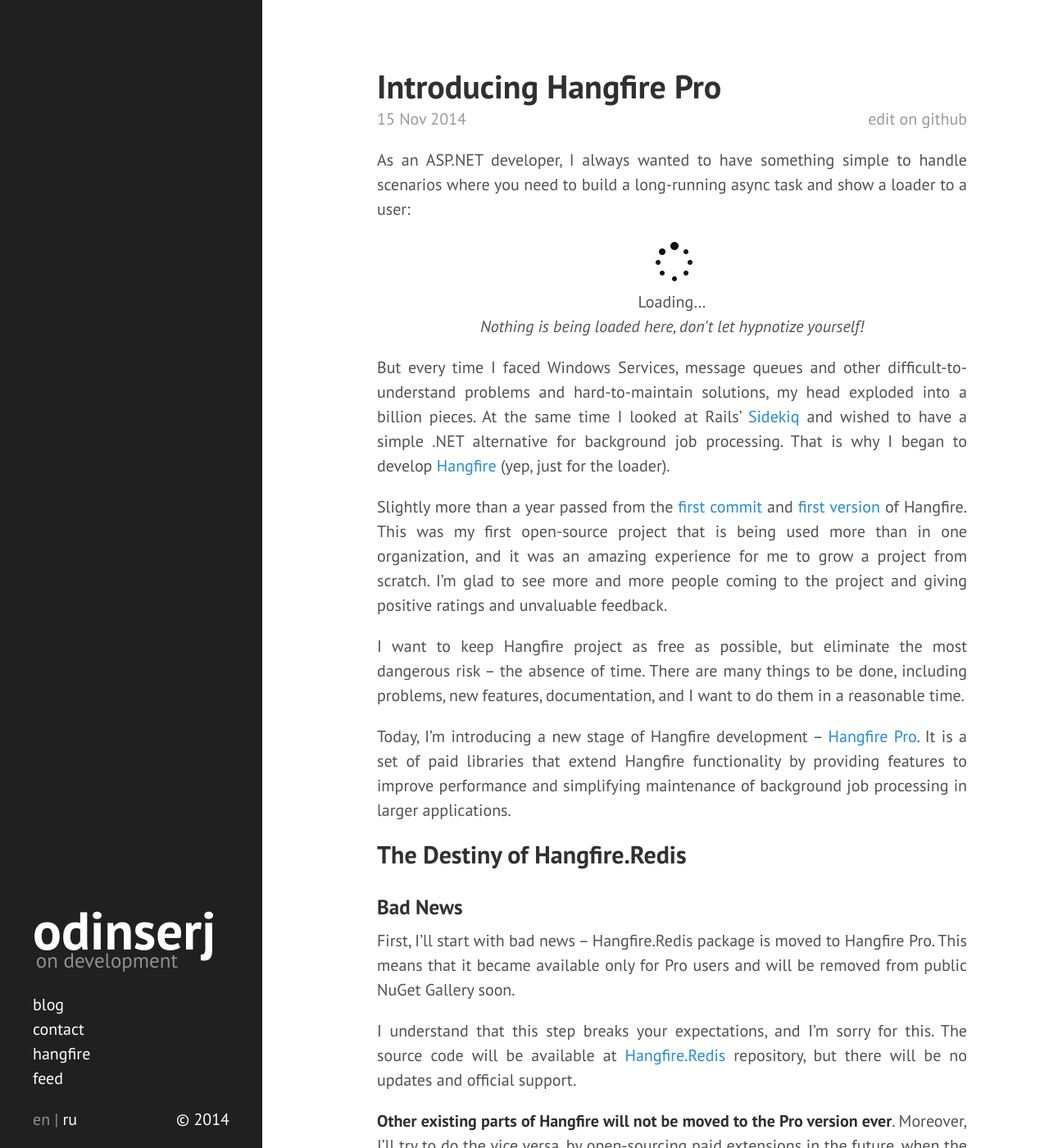
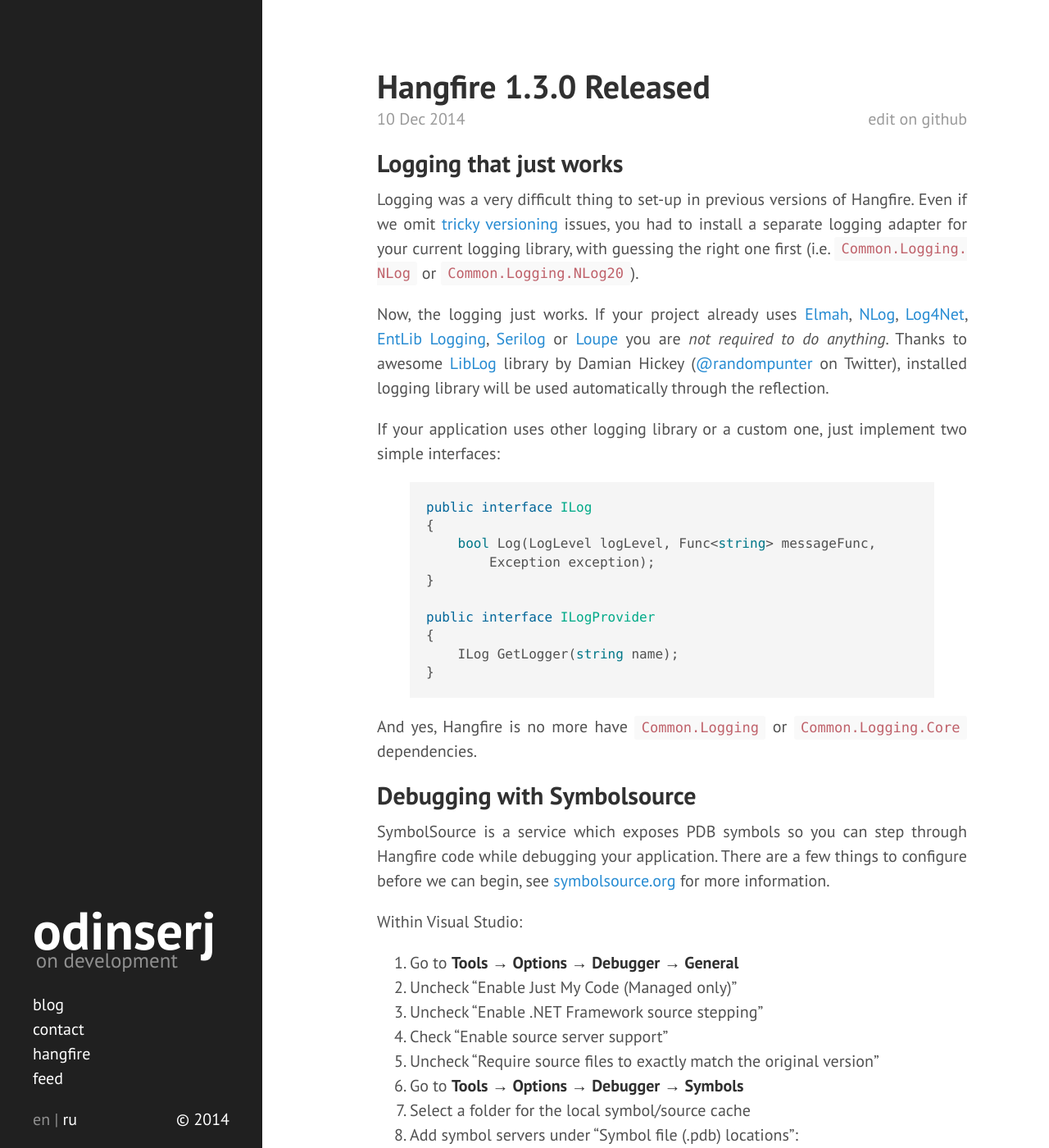
Before and after one commit to odinserj/odinserj.net, a Jekyll site: the page built from index.html, in a window 1280 px wide and 1400 px high. Shown: the whole window at 82% size. Built offline with Jekyll 4.4.1, drawn with Linux system fonts in a browser that asks for light colours; Markdown is read by kramdown in place of the engine named in the settings; the list of posts is cut into pages by our own code; some of the changed text lies outside the part shown.

Commit message:
Add release notes for Hangfire 1.3.0

```diff
--- /dev/null
+++ b/_posts/2014-12-10-hangfire-1.3.0-released.md
@@ -0,0 +1,69 @@
+---
+layout: post
+title: Hangfire 1.3.0 Released
+---
+
+Logging that just works
+------------------------
+
+Logging was a very difficult thing to set-up in previous versions of Hangfire. Even if we omit [tricky versioning](http://discuss.hangfire.io/t/move-away-from-common-logging-library/378/7) issues, you had to install a separate logging adapter for your current logging library, with guessing the right one first (i.e. `Common.Logging.NLog` or `Common.Logging.NLog20`).
+
+Now, the logging just works. If your project already uses [Elmah](https://code.google.com/p/elmah/), [NLog](http://nlog-project.org/), [Log4Net](https://logging.apache.org/log4net/), [EntLib Logging](http://msdn.microsoft.com/en-us/library/ff647183.aspx), [Serilog](http://serilog.net/) or [Loupe](http://www.gibraltarsoftware.com/Loupe) you are *not required to do anything*. Thanks to awesome [LibLog](https://github.com/damianh/LibLog) library by Damian Hickey ([@randompunter](https://twitter.com/randompunter) on Twitter), installed logging library will be used automatically through the reflection.
+
+If your application uses other logging library or a custom one, just implement two simple interfaces:
+
+{% highlight csharp %}
+public interface ILog
+{
+    bool Log(LogLevel logLevel, Func<string> messageFunc,
+        Exception exception);
+}
+
+public interface ILogProvider
+{
+    ILog GetLogger(string name);
+}
+{% endhighlight %}
+
+And yes, Hangfire is no more have `Common.Logging` or `Common.Logging.Core` dependencies.
+
+Debugging with Symbolsource
+----------------------------
+
+SymbolSource is a service which exposes PDB symbols so you can step through Hangfire code while debugging your application. There are a few things to configure before we can begin, see [symbolsource.org](http://www.symbolsource.org/) for more information.
+
+Within Visual Studio:
+
+1. Go to **Tools &rarr; Options &rarr; Debugger &rarr; General**
+1. Uncheck “Enable Just My Code (Managed only)”
+1. Uncheck “Enable .NET Framework source stepping”
+1. Check “Enable source server support”
+1. Uncheck “Require source files to exactly match the original version”
+1. Go to **Tools &rarr; Options &rarr; Debugger &rarr; Symbols**
+1. Select a folder for the local symbol/source cache
+1. Add symbol servers under “Symbol file (.pdb) locations”: [http://srv.symbolsource.org/pdb/Public](http://srv.symbolsource.org/pdb/Public)
+
+To speed up startup of the debug session, you can specify only the Hangfire dlls to be loaded. Go to **Tools &rarr;  Options &rarr; Debugger &rarr; Symbols**, select "Only specified modules" and enter Hangfire.*.dll
+
+Now you can step into Hangfire code while debugging.
+
+Changes
+--------
+
+* **Added** – Generation of NuGet symbol packages with `*.pdb` and source files.
+* **Added** – Allow to customize serialization settings of Json.NET (by [@fpellet](https://github.com/fpellet)).
+* **Added** – Ability to configure `ServerTimeout` option.
+* **Breaking** – Use `LibLog` package instead of `Common.Logging` for logging.
+* **Changed** – `Hangfire.SqlServer` is now merged with `Dapper` package.
+* **Changed** – `Dapper` package updated to 1.38.
+* **Changed** – Use ILMerge instead of ILRepack.
+* **Changed** – Update `Microsoft.Owin.Host.SystemWeb` to the latest version.
+* **Fixed** – Dashboard not crash if a scheduling task is cancelled (by [@fpellet](https://github.com/fpellet)).
+* **Other** – Use psake instead of MSBuild for project build automation.
+
+Links
+------
+
+* [Hangfire Official Site](http://hangfire.io)
+* [Hangfire GitHub Project](https://github.com/HangfireIO/Hangfire)
+* [Hangfire Packages](https://www.nuget.org/packages?q=hangfire)
--- a/public/css/style.css
+++ b/public/css/style.css
@@ -52,3 +52,14 @@
     background-color: #449d44;
     border-color: #398439;
 }
+
+pre {
+    white-space: pre;
+    word-break: inherit;
+    word-wrap: normal;
+    overflow-x: auto;
+}
+
+code {
+    word-break: break-all;
+}
```
